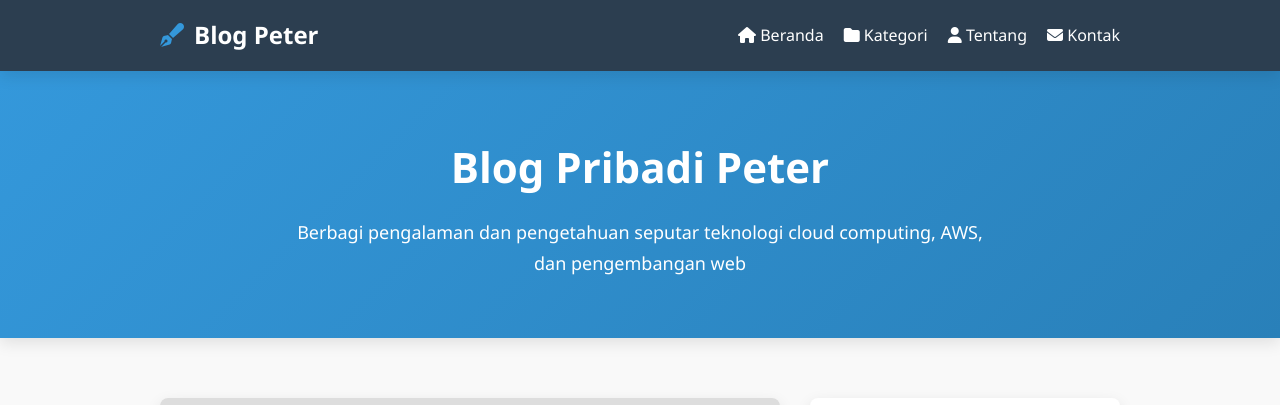
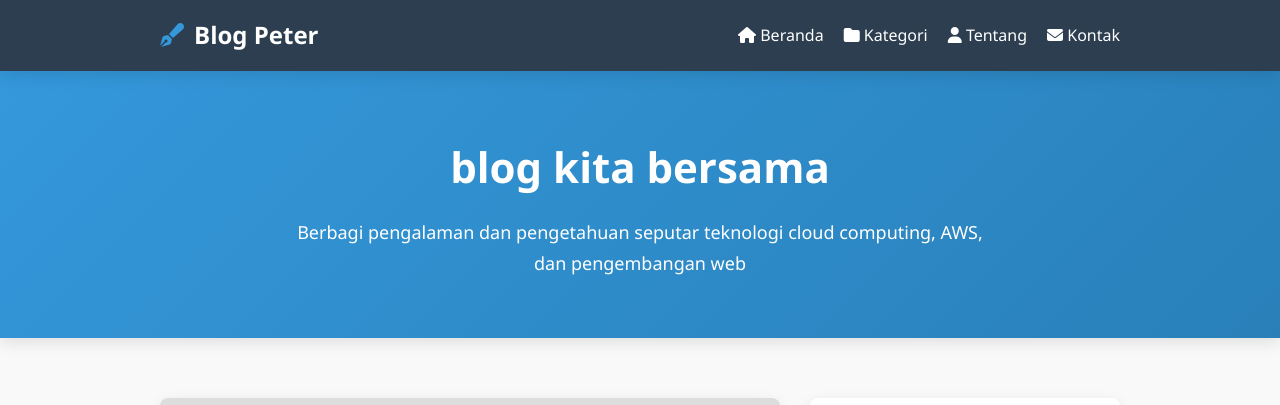
Before and after one commit to JuviterSiburian/kisi-uts-piter, a plain HTML site: page index.html in a window 1280 px wide. Shown: the top 405 px of the page. Drawn offline with Linux system fonts and the light colour scheme.

Commit message:
third commit

```diff
--- a/index.html
+++ b/index.html
@@ -550,7 +550,7 @@
     <!-- Header -->
     <header>
         <div class="container">
-            <h1>Blog Pribadi Peter</h1>
+            <h1>blog kita bersama</h1>
             <p>Berbagi pengalaman dan pengetahuan seputar teknologi cloud computing, AWS, dan pengembangan web</p>
         </div>
     </header>
```
